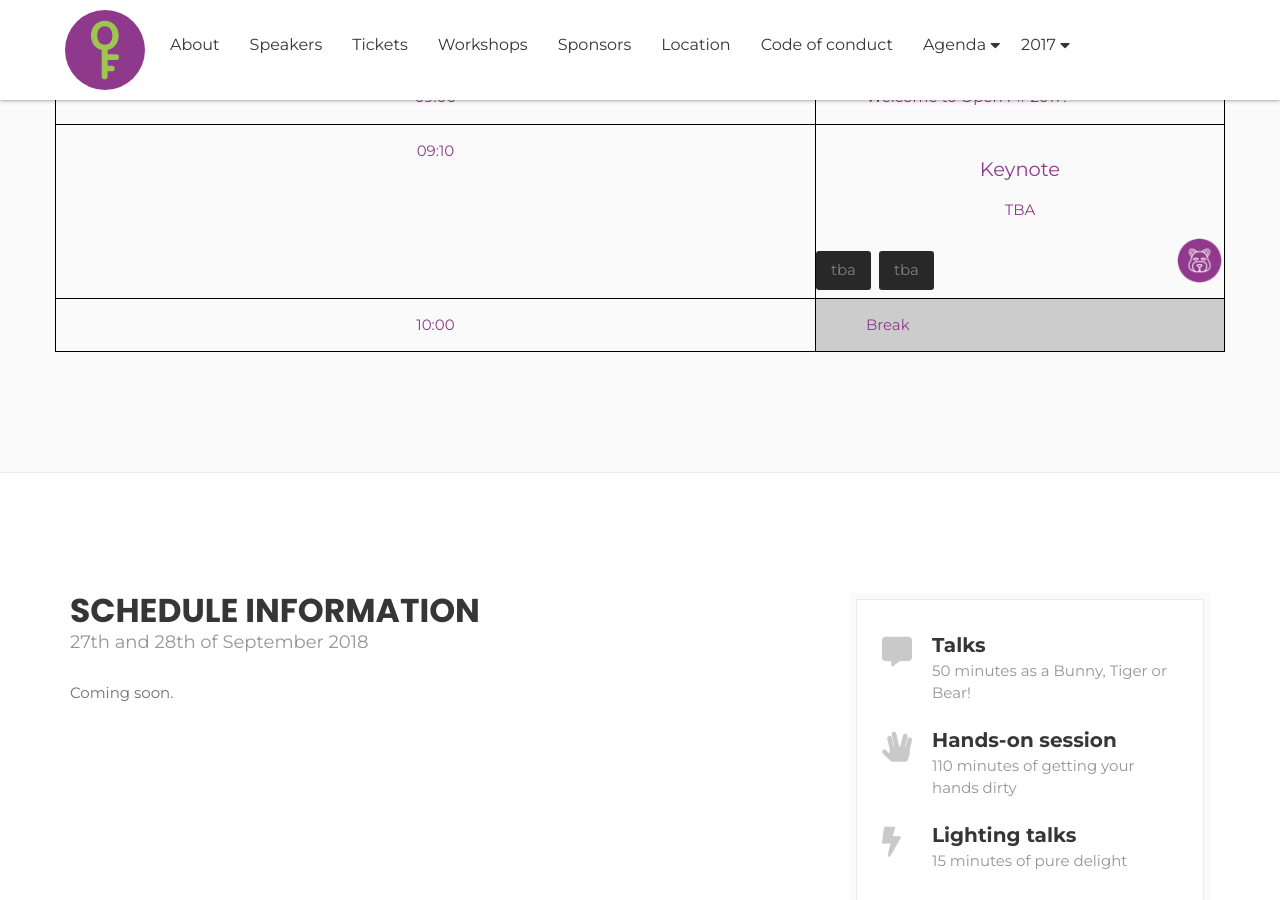
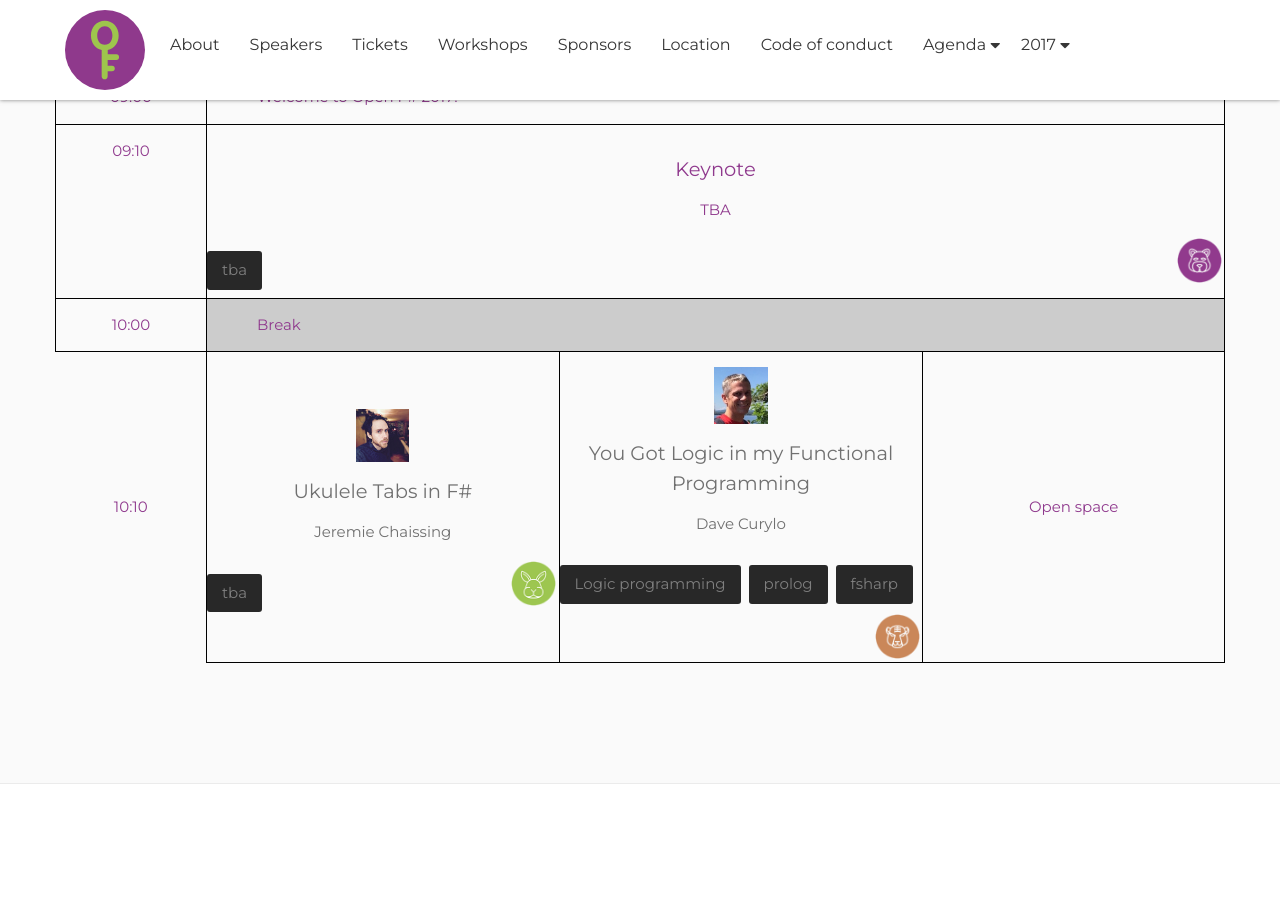
Before and after one commit to open-fsharp/open-fsharp.github.io, a Jekyll site: the page built from agenda/conference.md, in a window 1280 px wide and 900 px high, scrolled down 596 px. Built offline with Jekyll 4.4.1, drawn with Linux system fonts in a browser that asks for light colours; nearby versions of some CDN libraries; comment, search, counter and statistics services are not loaded.

Commit message:
add first hour day 1

```diff
--- a/agenda/conference.md
+++ b/agenda/conference.md
@@ -97,6 +96,48 @@ title: Agenda conference 2018
                                             <td colspan="3" class="item-inner special event-schedule-break">Break</td>
                                         </tr>
 										<tr>
+                                            <td class="item-inner event-time"><span>10:10</span></td>
+                                            <td class="item-inner event-schedule-speaker">
+                                                <div>
+                                                    <a href="{{ site.baseurl }}speakers/jeremie-chassaing/">
+                                                        <img src="{{ site.baseurl }}public/assets/speakers/2018/jeremie-chassaing.jpg" alt="Jeremie Chaissing" />
+                                                        <div class="title">Ukulele Tabs in F#</div>
+                                                        <div>Jeremie Chaissing</div>
+                                                    </a>
+													<div>
+														<div class="speaker-tag">
+															<ul class="tag">
+																<li><a href="#">tba</a></li>
+															</ul>
+														</div>
+														<div class="talk-level">
+															<img src="{{ site.baseurl }}public/assets/animals/bunny.png" alt="This talk is Bunny level" />
+														</div>
+													</div>
+                                                </div>
+                                            </td>
+                                            <td class="item-inner event-schedule-speaker">
+                                                <div>
+                                                    <a href="{{ site.baseurl }}speakers/dave-curylo/">
+                                                        <img src="{{ site.baseurl }}public/assets/speakers/2018/dave-curylo.JPG" alt="Dave Curylo" />
+                                                        <div class="title">You Got Logic in my Functional Programming</div>
+                                                        <div>Dave Curylo</div>
+                                                    </a>
+													<div>
+														<div class="speaker-tag">
+															<ul class="tag">
+																<li><a href="#">Logic programming</a></li>
+																<li><a href="#">prolog</a></li>
+																<li><a href="#">fsharp</a></li>
+															</ul>
+														</div>
+														<div class="talk-level">
+															<img src="{{ site.baseurl }}public/assets/animals/tiger.png" alt="This talk is Tiger level" />
+														</div>
+													</div>
+                                                </div>
+                                            </td>
+                                            <td rowspan="5" class="item-inner event-schedule-speaker">Open space</td>
 										</tr>
 									</tbody>
 								</table>
```
Also changed, not shown: other parts of agenda/conference.md (+0 -1 lines).
